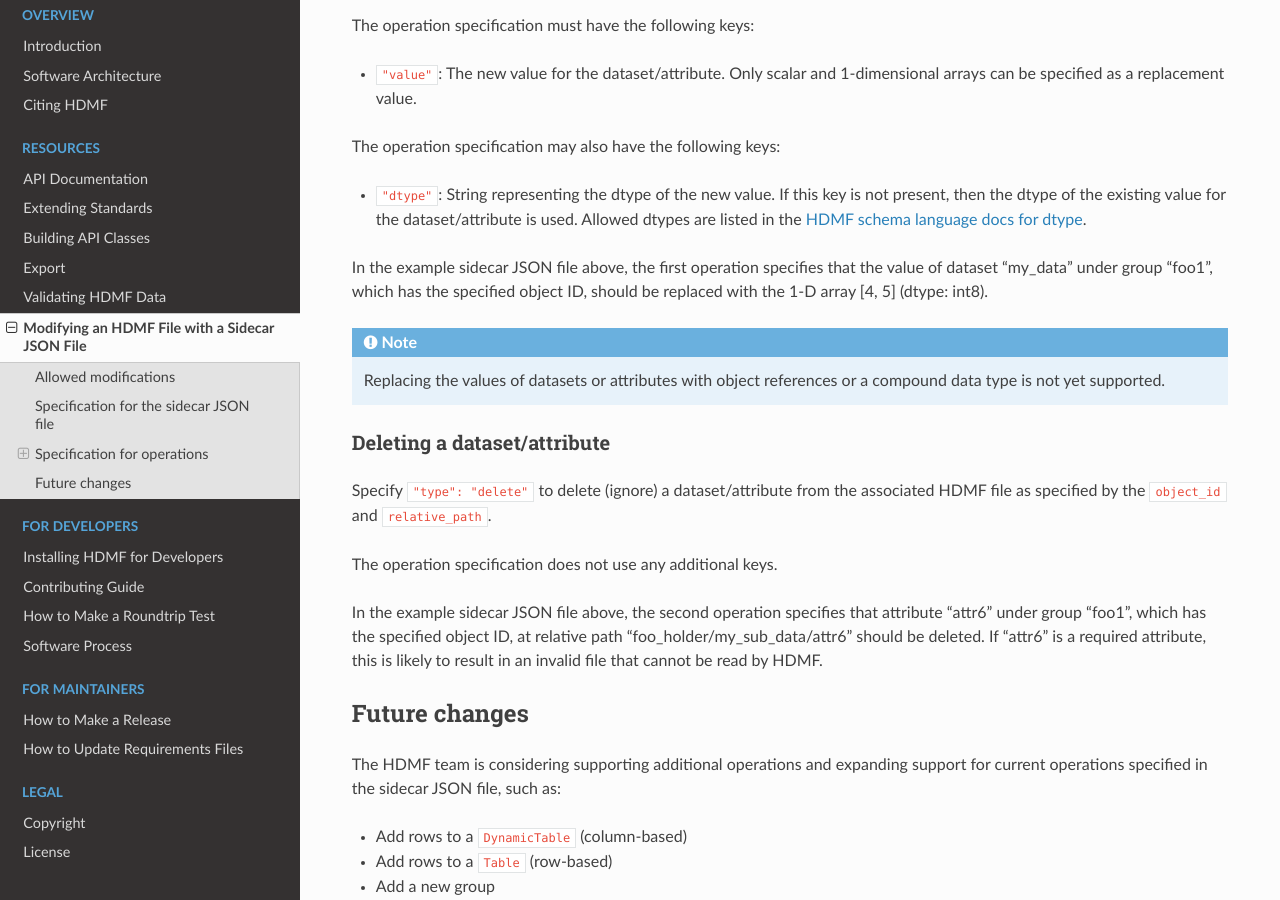
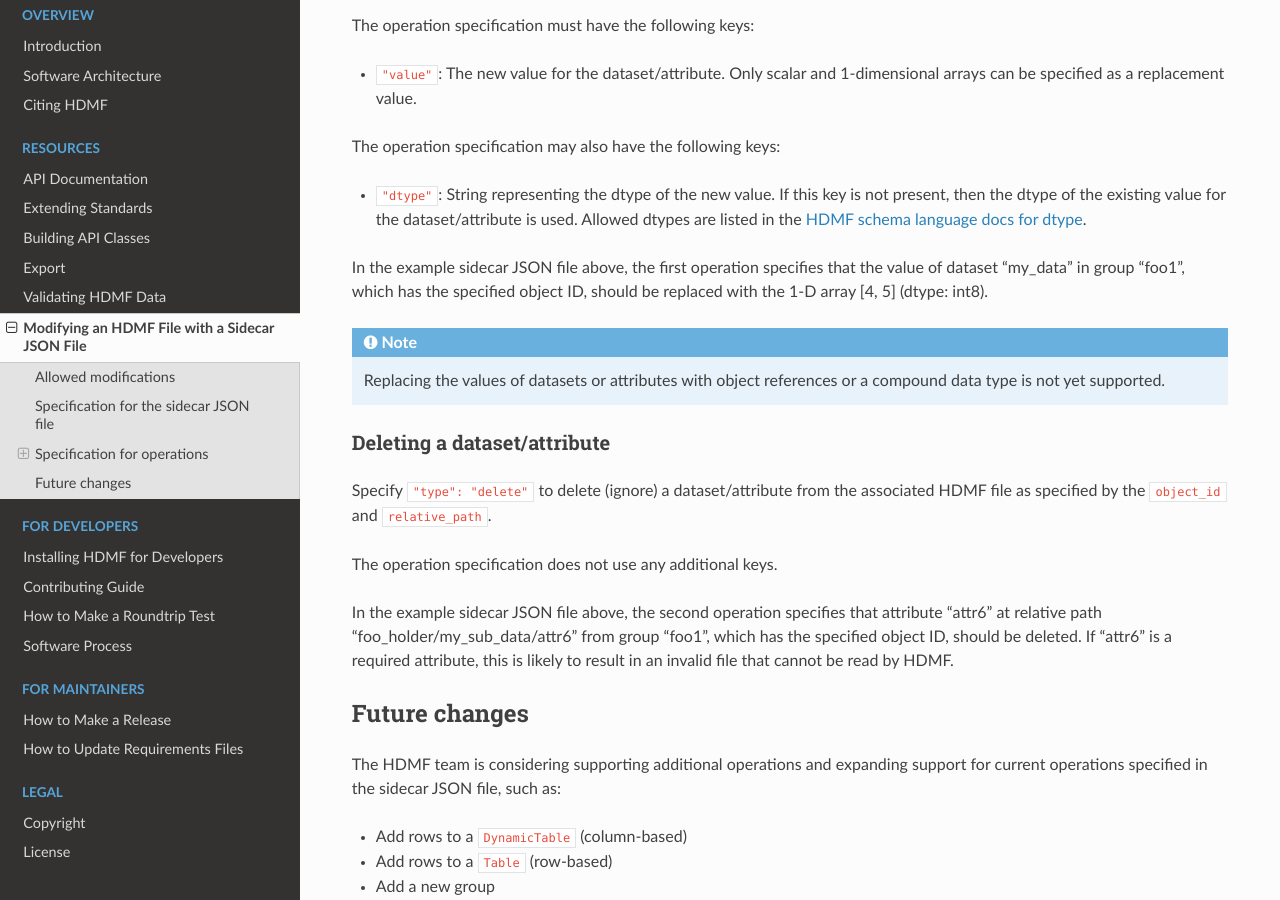
Before and after one commit to hdmf-dev/hdmf, a Sphinx documentation site: the page built from docs/source/sidecar.rst, in a window 1280 px wide and 900 px high, scrolled down 2124 px. Built offline with Sphinx 7.4.7 and the Read the Docs theme 2.0.0, drawn with Linux system fonts in a browser that asks for light colours; pages that are not in the unit, such as notebooks, are missing from menus.

Commit message:
Update sidecar.rst

```diff
--- a/docs/source/sidecar.rst
+++ b/docs/source/sidecar.rst
@@ -112,7 +112,7 @@
   existing value for the dataset/attribute is used. Allowed dtypes are listed in the
   `HDMF schema language docs for dtype <https://hdmf-schema-language.readthedocs.io/en/latest/description.html#dtype>`_.
 
-In the example sidecar JSON file above, the first operation specifies that the value of dataset "my_data" under
+In the example sidecar JSON file above, the first operation specifies that the value of dataset "my_data" in
 group "foo1", which has the specified object ID, should be replaced with the 1-D array [4, 5] (dtype: int8).
 
 .. note::
@@ -127,8 +127,9 @@
 
 The operation specification does not use any additional keys.
 
-In the example sidecar JSON file above, the second operation specifies that attribute "attr6" under
-group "foo1", which has the specified object ID, at relative path "foo_holder/my_sub_data/attr6" should be deleted.
+In the example sidecar JSON file above, the second operation specifies that attribute "attr6"
+at relative path "foo_holder/my_sub_data/attr6" from group "foo1", which has the specified object ID,
+should be deleted.
 If "attr6" is a required attribute, this is likely to result in an invalid file that cannot be read by HDMF.
 
 Future changes
```
